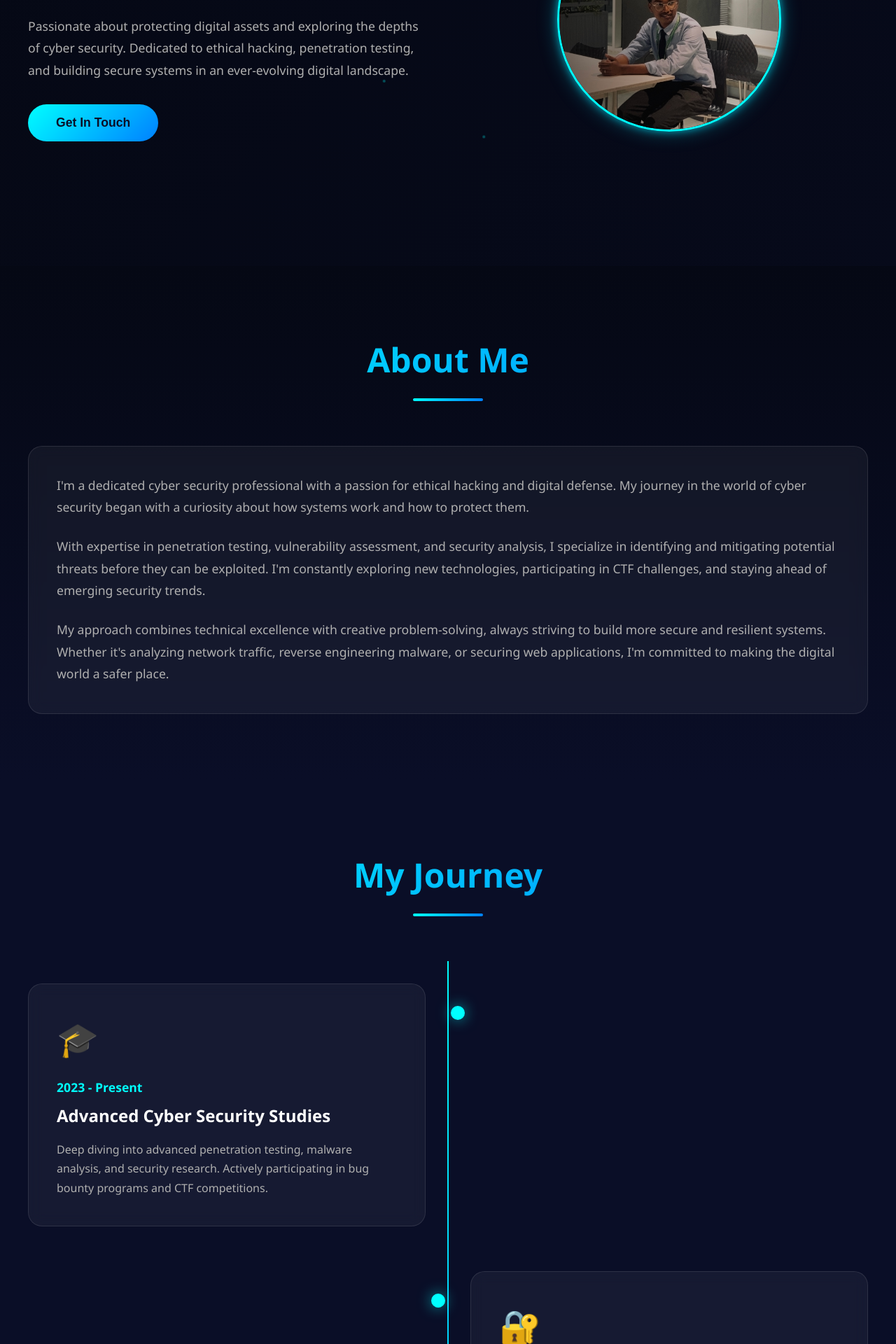
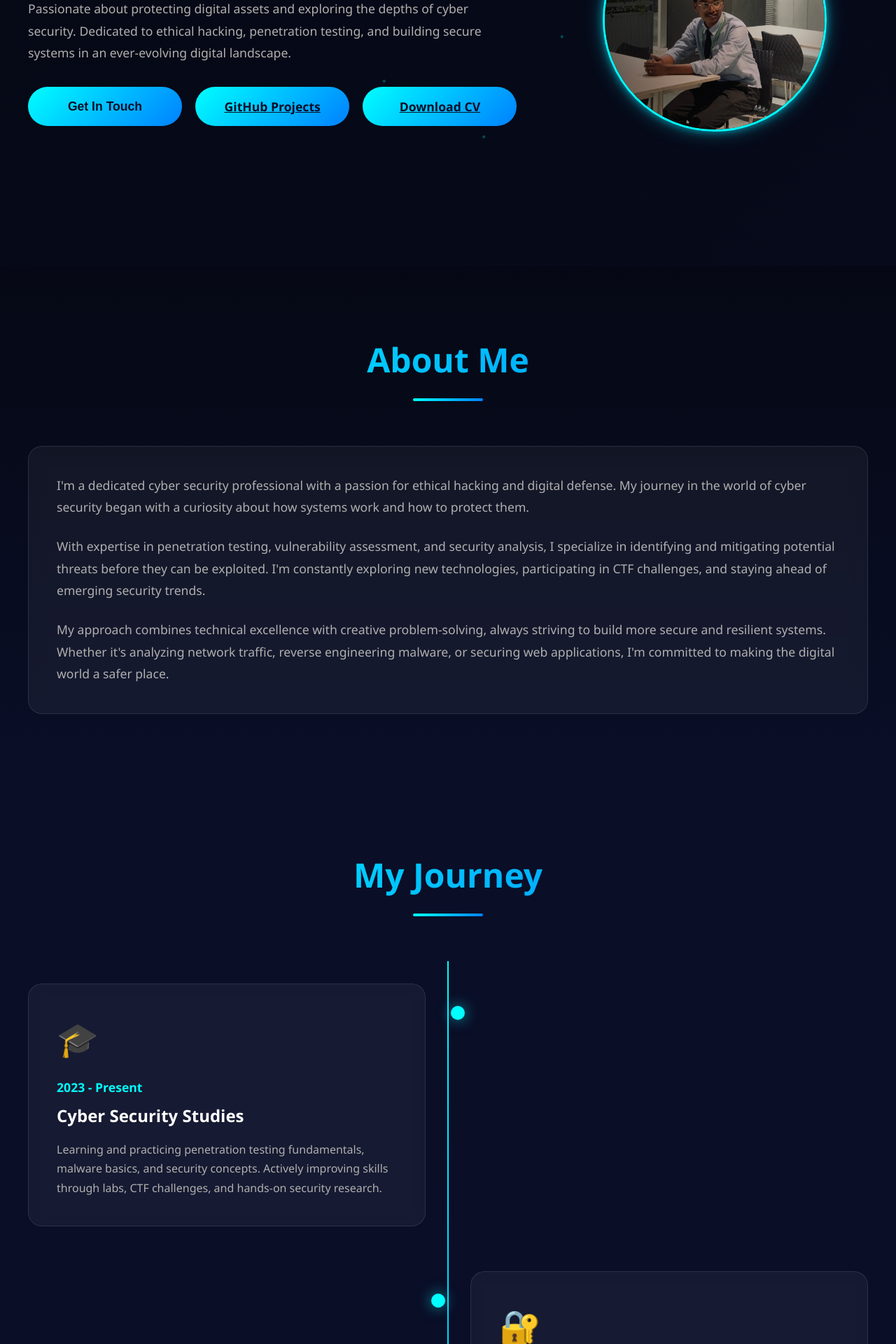
Before and after one commit to Adhil-pk/adhil-portfolio, a React (Create React App) app: page / in a window 1280 px wide. Shown: the part 420-2340 px from the top of the page at 70% size. Built offline with nearby package versions, Linux system fonts and the light colour scheme; the HTML template or start-up script is replaced by a standard one.

Commit message:
Update portfolio content and CV

```diff
--- a/src/App.js
+++ b/src/App.js
@@ -85,7 +85,7 @@ const Hero = () => {
           initial={{ opacity: 0, y: 50 }}
           animate={{ opacity: 1, y: 0 }}
           transition={{ duration: 0.8, delay: 0.2 }}
-        >
+          >
           <motion.h1
             initial={{ opacity: 0, x: -50 }}
             animate={{ opacity: 1, x: 0 }}
@@ -113,17 +113,29 @@ const Hero = () => {
             Dedicated to ethical hacking, penetration testing, and building secure systems in an ever-evolving digital landscape.
           </motion.p>
 
-          <motion.button
-            className="cta-button"
-            initial={{ opacity: 0, y: 20 }}
-            animate={{ opacity: 1, y: 0 }}
-            transition={{ duration: 0.8, delay: 1 }}
-            whileHover={{ scale: 1.05, boxShadow: '0 0 30px rgba(0, 255, 255, 0.6)' }}
-            whileTap={{ scale: 0.95 }}
-            onClick={() => document.getElementById('contact').scrollIntoView({ behavior: 'smooth' })}
-          >
-            Get In Touch
-          </motion.button>
+          <div className="hero-buttons">
+  <motion.button className="cta-button">
+    Get In Touch
+  </motion.button>
+
+  <a
+    href="https://github.com/adhil-pk"
+    target="_blank"
+    rel="noreferrer"
+    className="cta-button"
+  >
+    GitHub Projects
+  </a>
+
+  <a
+    href="/Adhil_CV.pdf"
+    download
+    className="cta-button"
+  >
+    Download CV
+  </a>
+</div>
+
         </motion.div>
 
         <motion.div
@@ -217,20 +229,20 @@ const Journey = () => {
   const journeyItems = [
     {
       year: '2023 - Present',
-      title: 'Advanced Cyber Security Studies',
-      description: 'Deep diving into advanced penetration testing, malware analysis, and security research. Actively participating in bug bounty programs and CTF competitions.',
+      title: 'Cyber Security Studies',
+      description: 'Learning and practicing penetration testing fundamentals, malware basics, and security concepts. Actively improving skills through labs, CTF challenges, and hands-on security research.',
       icon: '🎓'
     },
     {
       year: '2022 - 2023',
       title: 'Network Security & Ethical Hacking',
-      description: 'Completed comprehensive training in network security, focusing on firewall configuration, intrusion detection systems, and ethical hacking methodologies.',
+      description: 'Completed structured training in network security, covering firewall concepts, intrusion detection systems, and ethical hacking fundamentals with hands-on lab practice.',
       icon: '🔐'
     },
     {
       year: '2021 - 2022',
       title: 'Linux & Web Security Fundamentals',
-      description: 'Mastered Linux system administration and web application security testing, including OWASP Top 10 vulnerabilities and secure coding practices.',
+      description: 'Trained in network security fundamentals, including firewall configuration basics, intrusion detection concepts, and ethical hacking methodologies through practical labs.',
       icon: '💻'
     },
     {
@@ -286,12 +298,12 @@ const Journey = () => {
 // Skills Section
 const Skills = () => {
   const skills = [
-    { name: 'Ethical Hacking', level: 90 },
-    { name: 'Cyber Security', level: 85 },
-    { name: 'Linux Administration', level: 88 },
-    { name: 'Network Security', level: 82 },
-    { name: 'Web Security', level: 87 },
-    { name: 'CTF Challenges', level: 80 }
+    { name: 'Ethical Hacking', level: 70 },
+    { name: 'Cyber Security', level: 60 },
+    { name: 'Linux Administration', level: 78 },
+    { name: 'Web Vulnerability Testing (Burp Suite)', level: 65 },
+    { name: 'AI-based front-end Design', level: 85 },
+    { name: 'Red Team Techniques', level: 65 }
   ];
 
   return (
--- a/src/styles.css
+++ b/src/styles.css
@@ -148,16 +148,32 @@ body {
 }
 
 .cta-button {
-  background: linear-gradient(135deg, var(--primary-color), var(--secondary-color));
+  background: linear-gradient(
+    135deg,
+    var(--primary-color),
+    var(--secondary-color)
+  );
   border: none;
-  padding: 1rem 2.5rem;
+
+  /* 🔥 KEY FIX */
+  width: 220px;          /* same for all buttons */
+  height: 56px;          /* same height */
+  padding: 0;            /* remove variable padding */
+
+  display: flex;
+  align-items: center;
+  justify-content: center;
+
   font-size: 1.1rem;
   font-weight: 600;
   border-radius: 50px;
   cursor: pointer;
   color: var(--dark-bg);
   transition: all 0.3s ease;
+
+  white-space: nowrap;  /* 🚫 prevent text going to next line */
 }
+
 
 .hero-image {
   display: flex;
@@ -578,3 +594,16 @@ textarea.glow-input {
     --ring-thickness: 10px;
   }
 }
+.hero-buttons {
+  display: flex;
+  align-items: center;
+  gap: 1.2rem;
+  margin-top: 2rem;
+}
+
+
+.cta-button.secondary {
+  background: transparent;
+  border: 2px solid #00eaff;
+  color: #00eaff;
+}
```
Also changed, not shown: 1 other file (tests, documents, lock files or other folders).
